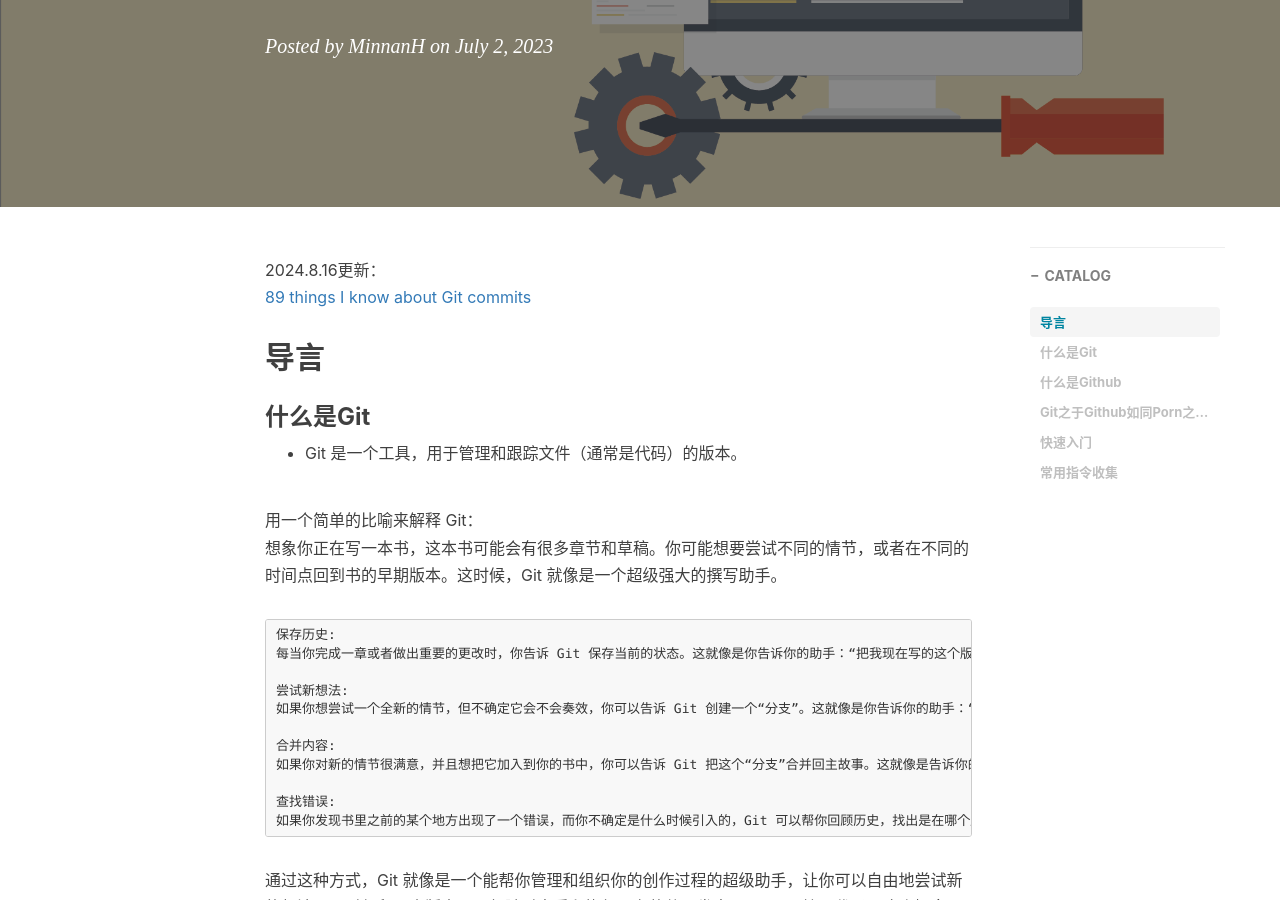
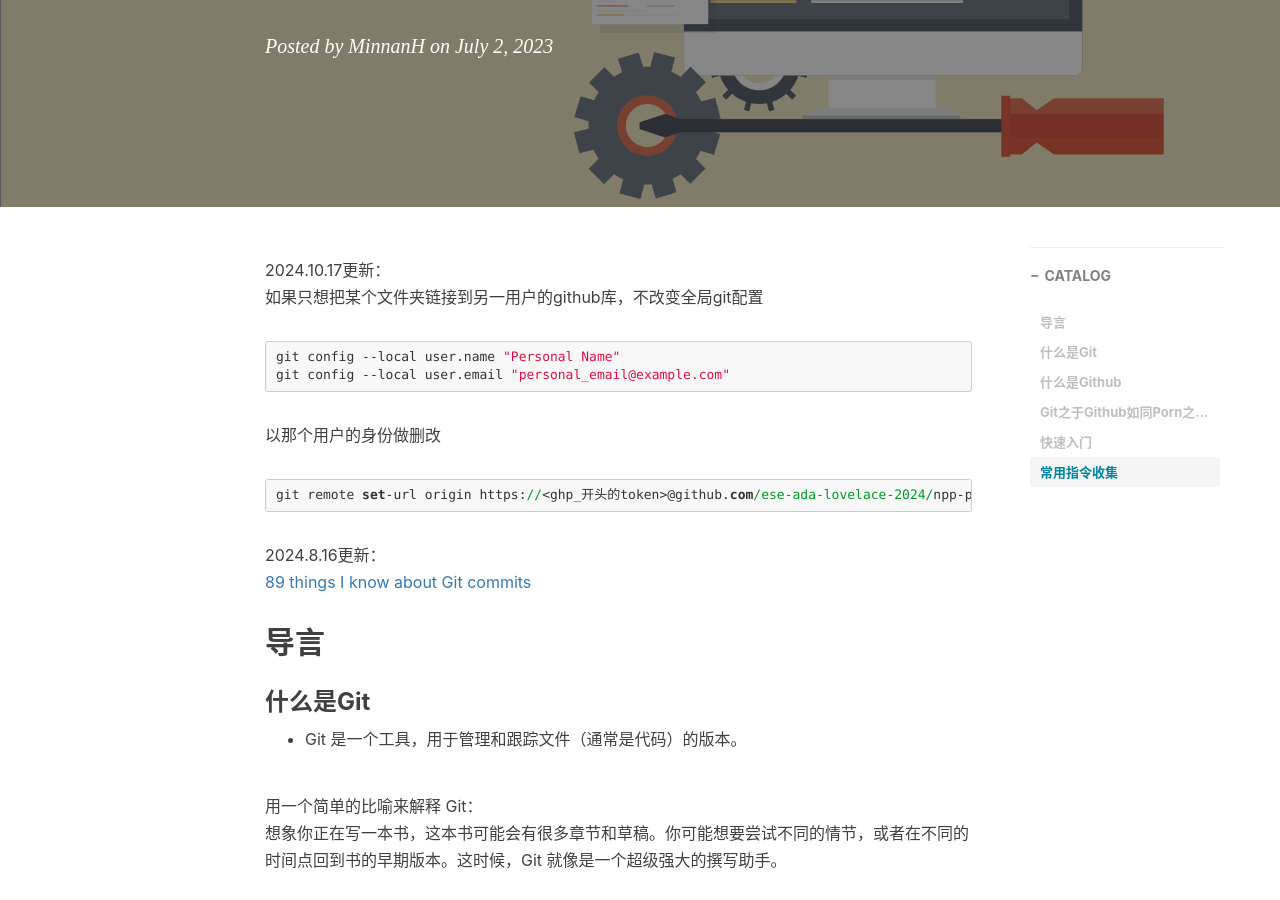
Before and after one commit to bingchuH/bingchuH.github.io, a Jekyll site: the page built from _posts/2023-07-02-git入门.md, in a window 1280 px wide and 900 px high, scrolled down 316 px. Built offline with Jekyll 4.4.1, drawn with Linux system fonts in a browser that asks for light colours; nearby versions of some CDN libraries; comment, search, counter and statistics services are not loaded.

Commit message:
更新git用法

````diff
--- a/_posts/2023-07-02-git入门.md
+++ b/_posts/2023-07-02-git入门.md
@@ -9,6 +9,20 @@
 tags:
     - 学习笔记
 ---
+2024.10.17更新：
+如果只想把某个文件夹链接到另一用户的github库，不改变全局git配置
+
+```vim
+git config --local user.name "Personal Name"
+git config --local user.email "personal_email@example.com"
+```
+
+以那个用户的身份做删改
+```vim
+git remote set-url origin https://<ghp_开头的token>@github.com/ese-ada-lovelace-2024/npp-pandas-assessmentyf1724.git
+```
+
+
 2024.8.16更新：
 <a href="https://www.jvt.me/posts/2024/07/12/things-know-commits/">89 things I know about Git commits</a>
 
````
